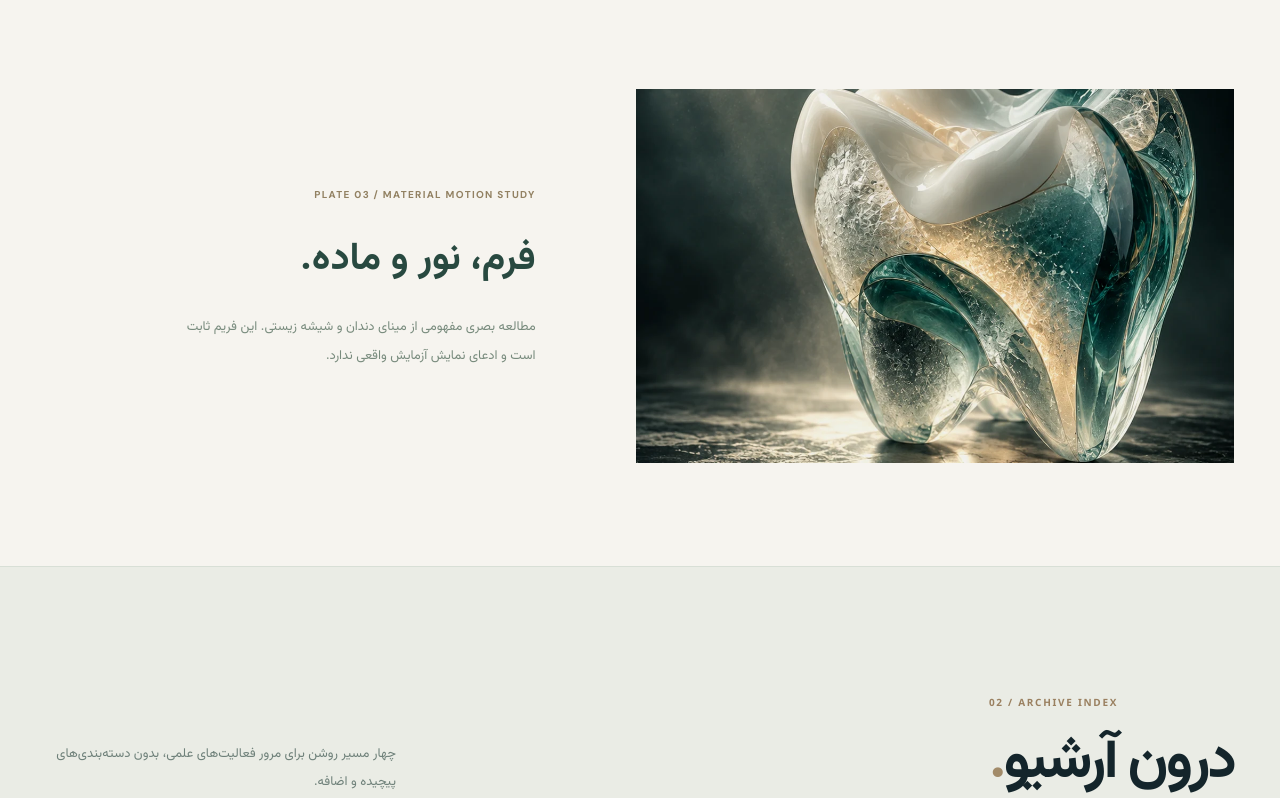
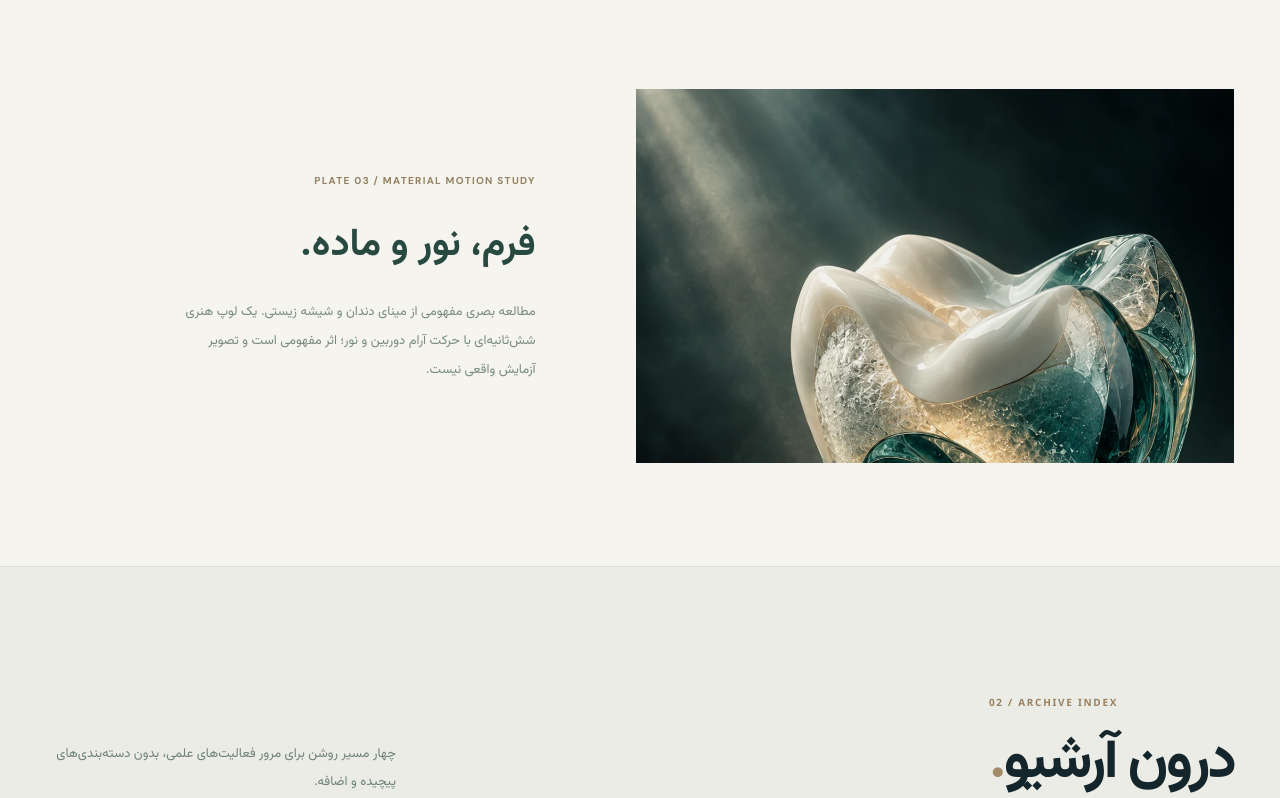
Before and after one commit to mrst10578/Dentist-Nima, a Next.js app: page / in a window 1280 px wide. Shown: the part 1583-2381 px from the top of the page. Built offline with nearby package versions, Linux system fonts and the light colour scheme; no server answers.

Commit message:
feat(G03): embed real video loop with static fallback in home motion plate

```diff
--- a/src/app/page.tsx
+++ b/src/app/page.tsx
@@ -3,6 +3,7 @@ import Link from "next/link";
 import Image from "next/image";
 import { ArrowDown, ArrowLeft, ArrowUpLeft } from "lucide-react";
 import { PortfolioCard } from "@/components/portfolio-card";
+import { CinematicLoop } from "@/components/cinematic-loop";
 import { entries } from "@/lib/portfolio";
 
 const departments = [
@@ -56,8 +57,8 @@ export default function Home() {
     </section>
 
     <section className="site-container v7-motion-plate" aria-label="مطالعه تصویری فرم و نور">
-      <div className="v7-motion-image"><Image src="/assets/bioglass/G03_hero-loop-keyframe.webp" width={1122} height={1402} sizes="(max-width:700px) 90vw, 36vw" alt="فریم هنری ثابت برای مطالعه نور و فرم در مجموعه BioGlass" loading="lazy" /></div>
-      <div className="v7-motion-copy"><span dir="ltr">PLATE 03 / MATERIAL MOTION STUDY</span><strong>فرم، نور و ماده.</strong><p>مطالعه بصری مفهومی از مینای دندان و شیشه زیستی. این فریم ثابت است و ادعای نمایش آزمایش واقعی ندارد.</p></div>
+      <div className="v7-motion-image"><CinematicLoop /></div>
+      <div className="v7-motion-copy"><span dir="ltr">PLATE 03 / MATERIAL MOTION STUDY</span><strong>فرم، نور و ماده.</strong><p>مطالعه بصری مفهومی از مینای دندان و شیشه زیستی. یک لوپ هنری شش‌ثانیه‌ای با حرکت آرام دوربین و نور؛ اثر مفهومی است و تصویر آزمایش واقعی نیست.</p></div>
     </section>
     <section className="atlas-index-section" id="atlas-index" aria-labelledby="atlas-index-heading">
       <div className="site-container">
```
